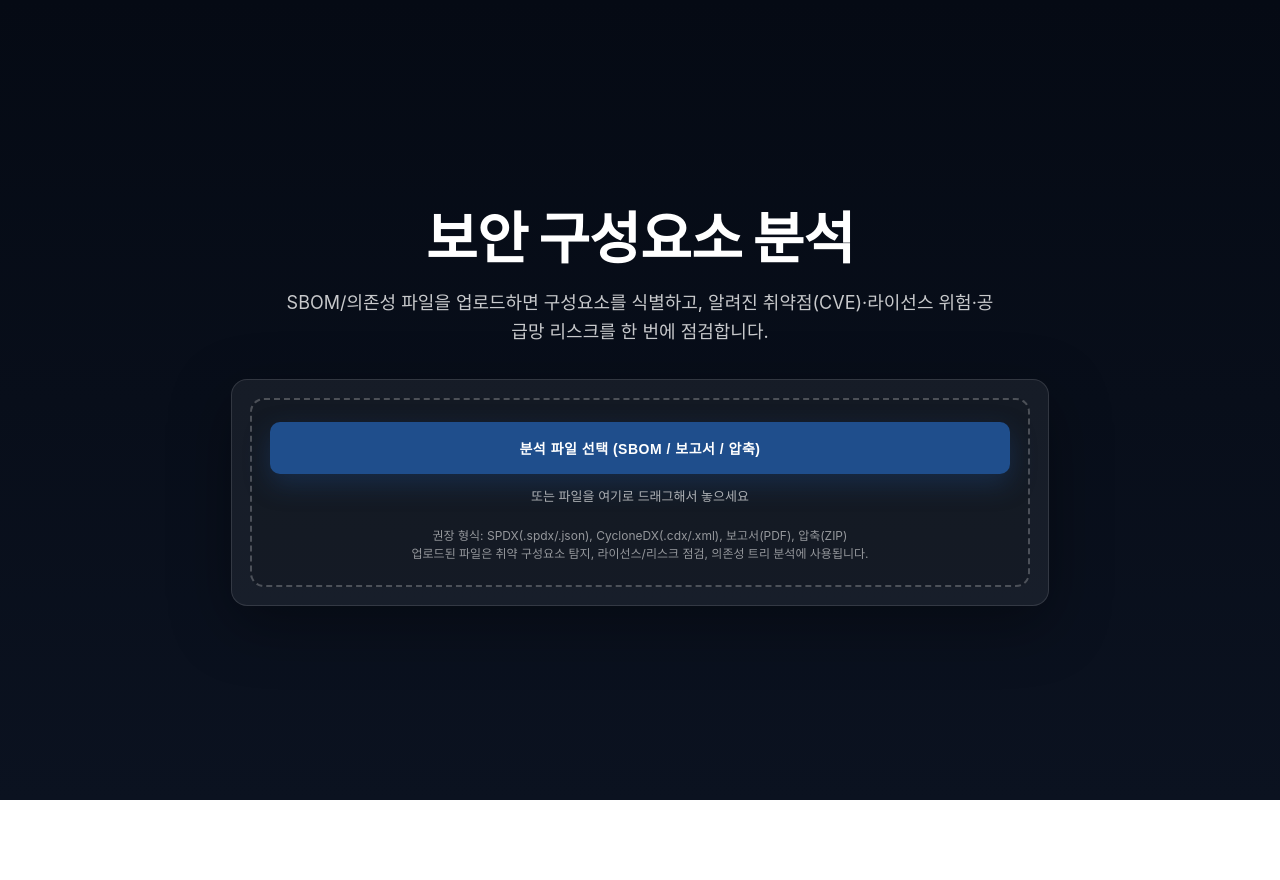
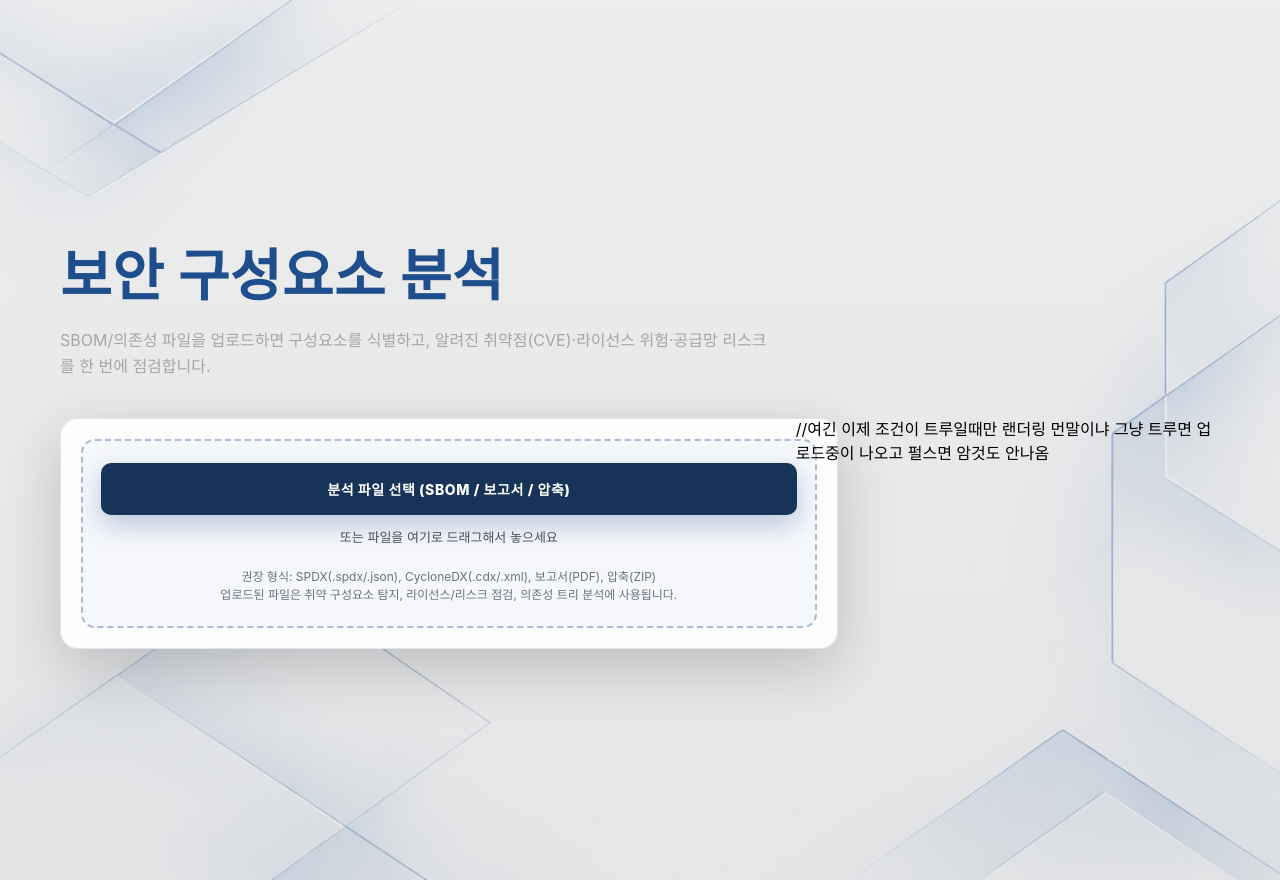
Before and after one commit to gwangyeon7/Ahn_front, a React (Vite) app: page /upload in a window 1280 px wide. Before the commit the page ends 800 px from the top, so only its background shows below. Built offline with nearby package versions, Linux system fonts and the light colour scheme.

Commit message:
feat/ 파일업로드 부분 api 대충

```diff
--- a/src/Screens/FileUploadScreen.tsx
+++ b/src/Screens/FileUploadScreen.tsx
@@ -1,9 +1,35 @@
-import React from "react";
+import React, { useState } from "react";
 import { fileUploadStyles as s } from "../styles/fileUpload";
 import FileInputBox from "../components/FileDropInput";
+import { fileUploadApiCall } from "../services/_private/FileUpload/FileUpApi";
 
 export default function FileUploadScreen() {
-  return (
+  const [files,setFiles] = useState<File[]>([]);
+  const [loading, setLoading] = useState(false);
+
+  const handleFilesChange = (next: File[]) => {
+    setFiles(next);
+    console.log("선택된 파일들:", next);
+  };
+  const handleSubmit = async () => {
+    if (!files.length) {
+      alert("업로드할 파일을 선택 해 주세요.");
+      return;
+    }
+    try {
+      setLoading(true);
+      const result = await fileUploadApiCall(files);
+      alert("파일 업로드 완료!");
+    } catch (e) {
+      console.error(e);
+      alert("파일 업로드 중 오류가 발생했습니다.");
+    } finally {
+      setLoading(false)
+    }
+  };
+
+
+    return (
     <section style={s.container}>
       <div style={s.content}>
         <h1 style={s.title}>보안 구성요소 분석</h1>
@@ -13,12 +39,13 @@ export default function FileUploadScreen() {
         </p>
 
         <FileInputBox
-          multiple
-          onFilesChange={(files: File[]) => {
-            console.log("선택 파일:", files);
-          }}
+          multiple //한번에 파일 여러개 선택 가능
+          onFilesChange={handleFilesChange} //여긴 파일체이지 저게 실행
+          onSubmit={handleSubmit} //분석시작 버츤을 누르면 handlesubmit이 실행
         />
-      </div>
+
+        {loading && <div style= {{ color: "#fff", marginTop: 12}}> 업로드 중...</div>}
+      </div> //여긴 이제 조건이 트루일때만 랜더링 먼말이냐 그냥 트루면 업로드중이 나오고 펄스면 암것도 안나옴
     </section>
   );
 }
--- a/src/components/FileDropInput.tsx
+++ b/src/components/FileDropInput.tsx
@@ -5,12 +5,14 @@ type Props = {
   accept?: string;
   multiple?: boolean;
   onFilesChange?: (files: File[]) => void;
+  onSubmit?: (files: File[]) => void;
 };
 
 export default function FileInputBox({
   accept = ".json,.xml,.spdx,.cdx,.pdf,.zip",
   multiple = true,
   onFilesChange,
+  onSubmit,
 }: Props) {
   const inputRef = useRef<HTMLInputElement | null>(null);
   const [isDragging, setIsDragging] = useState(false);
@@ -73,7 +75,12 @@ export default function FileInputBox({
 
   return (
     <div style={s.dropCard}>
-      <div style={zoneStyle} onDragOver={onDragOver} onDragLeave={onDragLeave} onDrop={onDrop}>
+      <div
+        style={zoneStyle}
+        onDragOver={onDragOver}
+        onDragLeave={onDragLeave}
+        onDrop={onDrop}
+      >
         <button type="button" style={s.bigBtn} onClick={onPick}>
           분석 파일 선택 (SBOM / 보고서 / 압축)
         </button>
@@ -91,7 +98,8 @@ export default function FileInputBox({
         <div style={s.note}>
           권장 형식: SPDX(.spdx/.json), CycloneDX(.cdx/.xml), 보고서(PDF), 압축(ZIP)
           <br />
-          업로드된 파일은 취약 구성요소 탐지, 라이선스/리스크 점검, 의존성 트리 분석에 사용됩니다.
+          업로드된 파일은 취약 구성요소 탐지, 라이선스/리스크 점검, 의존성 트리 분석에
+          사용됩니다.
         </div>
       </div>
 
@@ -107,10 +115,16 @@ export default function FileInputBox({
                 >
                   <div style={s.fileMeta}>
                     <div style={s.fileName}>{f.name}</div>
-                    <div style={s.fileSize}>{(f.size / 1024 / 1024).toFixed(2)} MB</div>
+                    <div style={s.fileSize}>
+                      {(f.size / 1024 / 1024).toFixed(2)} MB
+                    </div>
                   </div>
 
-                  <button type="button" style={s.removeBtn} onClick={() => removeAt(idx)}>
+                  <button
+                    type="button"
+                    style={s.removeBtn}
+                    onClick={() => removeAt(idx)}
+                  >
                     제거
                   </button>
                 </div>
@@ -125,7 +139,7 @@ export default function FileInputBox({
             <button
               type="button"
               style={s.secondaryBtn}
-              onClick={() => console.log("분석 시작(임시)", files)}
+              onClick={() => onSubmit?.(files)}
             >
               분석 시작
             </button>
--- /dev/null
+++ b/src/services/_private/FileUpload/FileUpApi.ts
@@ -0,0 +1,27 @@
+import { axiosInstance } from "../ApiConfig";
+
+// 파일 업로드 API 함수
+export const fileUploadApiCall = async (files: File[]) => {
+  if (!files.length) {
+    throw new Error("파일이 없습니다.");
+  }
+
+  const formData = new FormData();
+  formData.append("file", files[0]); // 첫 번째 파일만 전송 (ZIP 가정)
+
+  const endpoint = "/files/upload"; // 백엔드 엔드포인트에 맞게 조정
+
+  try {
+    console.log("파일 업로드 요청:", files[0].name, files[0].size);
+    const response = await axiosInstance.post(endpoint, formData, {
+      headers: {
+        "Content-Type": "multipart/form-data",
+      },
+    });
+    console.log("업로드 응답:", response.data);
+    return response.data;
+  } catch (error: any) {
+    console.error("파일 업로드 오류:", error.response?.data || error.message);
+    throw error;
+  }
+};
--- a/src/styles/fileUpload.tsx
+++ b/src/styles/fileUpload.tsx
@@ -3,71 +3,79 @@ import type { CSSProperties } from "react";
 export const fileUploadStyles: Record<string, CSSProperties> = {
   container: {
     minHeight: "100vh",
-  background: "linear-gradient(180deg, #050a14 0%, #0b1220 100%)",
     display: "flex",
     alignItems: "center",
     justifyContent: "center",
+    padding: "40px 60px",
+
+    // 메인 히어로 섹션(middle)과 최대한 비슷한 톤
+    backgroundColor: "#0b1220",
+    backgroundImage:
+      "linear-gradient(180deg, rgba(5,10,20,0.07), rgba(5,10,20,0.1)), url('/middleback.png')",
+    backgroundSize: "cover",
+    backgroundPosition: "center",
+    backgroundRepeat: "no-repeat",
   },
-
 
   content: {
     width: "100%",
     maxWidth: "860px",
     display: "flex",
     flexDirection: "column",
-  gap: "14px",
-
-  // ✅ 가운데 정렬
-  alignItems: "center",
-  textAlign: "center",
+    gap: "16px",
+    alignItems: "flex-start",
+    textAlign: "left",
   },
-
 
   title: {
     margin: 0,
     fontSize: "56px",
-    fontWeight: 900,
-    color: "#ffffff",
-    letterSpacing: "-0.6px",
+    fontWeight: 700,
+    color: "#1f4e8c", // 메인 타이틀 컬러와 통일
+    letterSpacing: "0.5px",
+    textTransform: "uppercase",
+    fontFamily:
+      "-apple-system, BlinkMacSystemFont, 'Segoe UI', Roboto, 'Noto Sans KR', Arial, sans-serif",
   },
 
   subTitle: {
     margin: 0,
-    fontSize: "18px",
-    color: "rgba(255,255,255,0.78)",
+    fontSize: "16px",
+    color: "#a6a6a6", // 메인 서브타이틀 컬러와 통일
     lineHeight: 1.6,
     maxWidth: "720px",
+    fontFamily:
+      "-apple-system, BlinkMacSystemFont, 'Segoe UI', Roboto, 'Noto Sans KR', Arial, sans-serif",
   },
 
   // 업로드 카드(드롭존) - 메인 화면 버튼/톤에 맞춤
   dropCard: {
     width: "100%",
     maxWidth: "780px",
-  marginTop: "18px",
-  borderRadius: "16px",
-  backgroundColor: "rgba(255,255,255,0.06)",
-  border: "1px solid rgba(255,255,255,0.12)",
-  boxShadow: "0 18px 60px rgba(0,0,0,0.35)",
-  padding: "18px",
+    marginTop: "22px",
+    borderRadius: "18px",
+    backgroundColor: "rgba(255,255,255,0.92)",
+    border: "1px solid #e1e5f0",
+    boxShadow: "0 18px 60px rgba(0,0,0,0.18)",
+    padding: "20px",
   },
-
 
   dropZone: {
     borderRadius: "14px",
-    border: "2px dashed rgba(255,255,255,0.24)",
+    border: "2px dashed rgba(31, 78, 140, 0.35)",
     padding: "22px 18px",
     display: "flex",
     flexDirection: "column",
     gap: "12px",
     alignItems: "center",
     justifyContent: "center",
-    backgroundColor: "rgba(0,0,0,0.10)",
+    backgroundColor: "#f5f7fb",
     textAlign: "center",
   },
 
   dropZoneActive: {
-    border: "2px dashed rgba(79, 140, 255, 0.65)",
-    backgroundColor: "rgba(79, 140, 255, 0.10)",
+    border: "2px dashed rgba(31, 78, 140, 0.8)",
+    backgroundColor: "#edf3ff",
   },
 
   bigBtn: {
@@ -76,31 +84,33 @@ export const fileUploadStyles: Record<string, CSSProperties> = {
     border: "none",
     borderRadius: "10px",
     cursor: "pointer",
-    backgroundColor: "#1f4e8c",
+    backgroundColor: "#173357", // middleStyles.button과 유사한 톤
     color: "#ffffff",
     fontWeight: 800,
-    letterSpacing: "0.5px",
+    letterSpacing: "0.6px",
     fontSize: "14px",
-    boxShadow: "0 10px 26px rgba(31, 78, 140, 0.35)",
+    boxShadow: "0 10px 26px rgba(31, 78, 140, 0.28)",
+    fontFamily:
+      "-apple-system, BlinkMacSystemFont, 'Segoe UI', Roboto, 'Noto Sans KR', Arial, sans-serif",
   },
 
   helper: {
     fontSize: "13px",
-    color: "rgba(255,255,255,0.65)",
+    color: "#4a4f63",
   },
 
   note: {
     marginTop: "10px",
     fontSize: "12px",
-    color: "rgba(255,255,255,0.55)",
+    color: "#6b7280",
     lineHeight: 1.5,
   },
 
   fileList: {
     marginTop: "14px",
     borderRadius: "12px",
-    border: "1px solid rgba(255,255,255,0.10)",
-    backgroundColor: "rgba(0,0,0,0.18)",
+    border: "1px solid #e1e5f0",
+    backgroundColor: "#ffffff",
     overflow: "hidden",
   },
 
@@ -109,8 +119,8 @@ export const fileUploadStyles: Record<string, CSSProperties> = {
     display: "flex",
     justifyContent: "space-between",
     alignItems: "center",
-    borderBottom: "1px solid rgba(255,255,255,0.08)",
-    color: "rgba(255,255,255,0.88)",
+    borderBottom: "1px solid #edf0f7",
+    color: "#111827",
     fontSize: "13px",
   },
 
@@ -130,13 +140,13 @@ export const fileUploadStyles: Record<string, CSSProperties> = {
 
   fileSize: {
     fontSize: "12px",
-    color: "rgba(255,255,255,0.58)",
+    color: "#6b7280",
   },
 
   removeBtn: {
-    border: "1px solid rgba(255,255,255,0.18)",
-    backgroundColor: "transparent",
-    color: "rgba(255,255,255,0.82)",
+    border: "1px solid #d1d5db",
+    backgroundColor: "#ffffff",
+    color: "#374151",
     borderRadius: "10px",
     height: "32px",
     padding: "0 10px",
@@ -154,10 +164,12 @@ export const fileUploadStyles: Record<string, CSSProperties> = {
     height: "44px",
     padding: "0 14px",
     borderRadius: "10px",
-    border: "1px solid rgba(255,255,255,0.18)",
-    backgroundColor: "rgba(255,255,255,0.06)",
-    color: "rgba(255,255,255,0.88)",
+    border: "1px solid #d1d5db",
+    backgroundColor: "#f9fafb",
+    color: "#111827",
     cursor: "pointer",
     fontWeight: 800,
+    fontFamily:
+      "-apple-system, BlinkMacSystemFont, 'Segoe UI', Roboto, 'Noto Sans KR', Arial, sans-serif",
   },
 };
```
Lines whose indentation alone changed are shown as unchanged.
